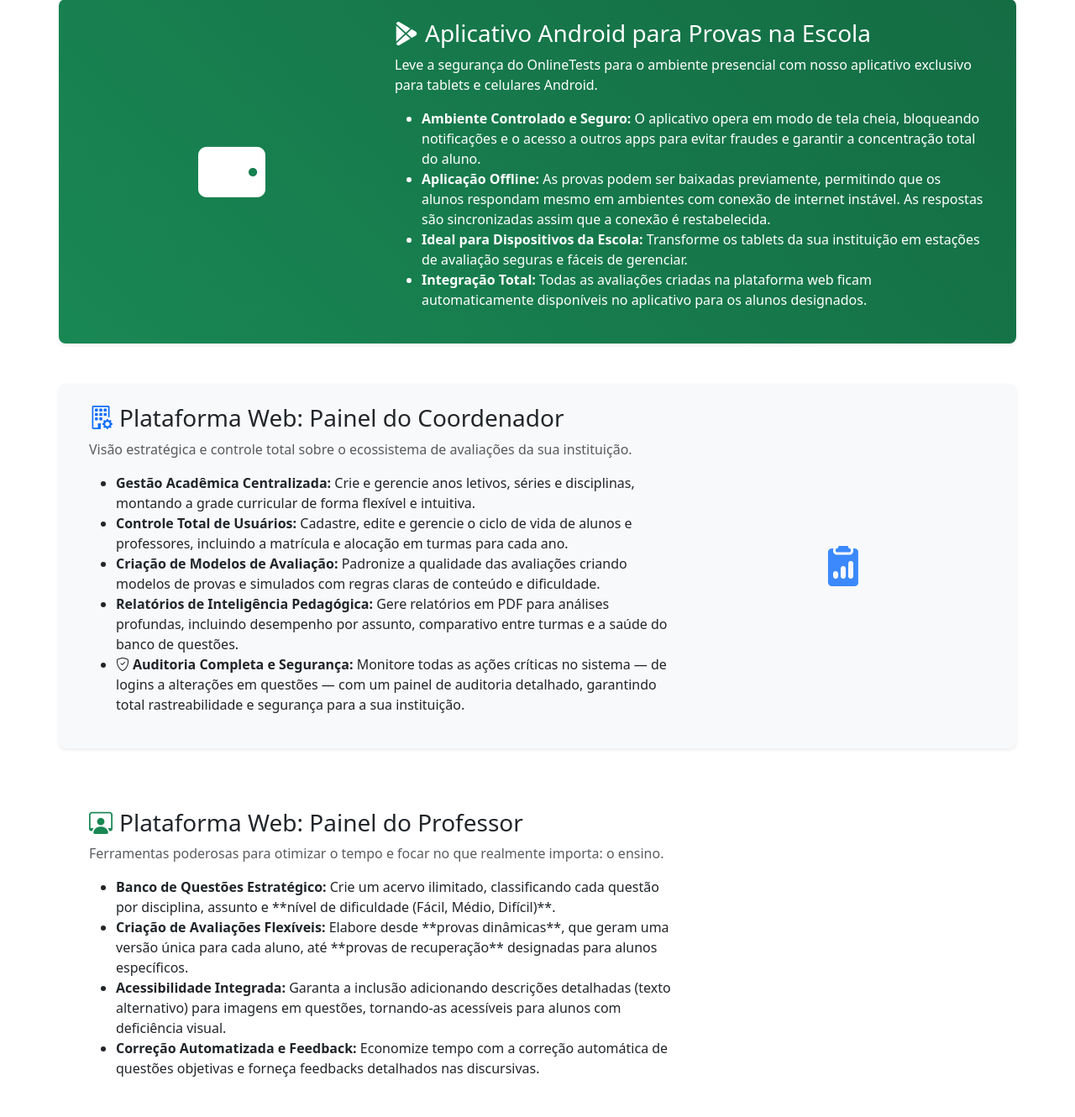
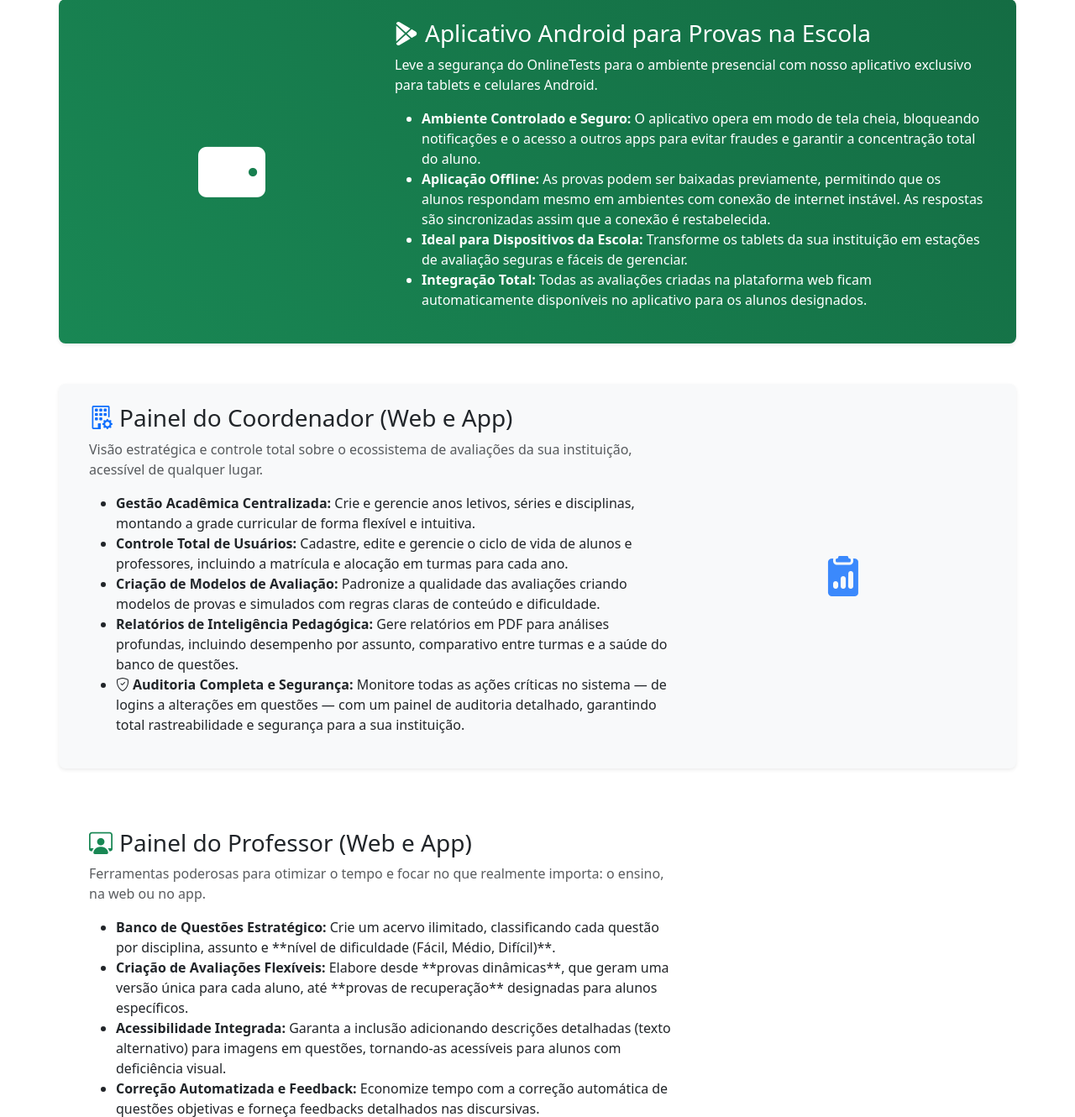
Before and after one commit to ManoelJoseFeitosa/onlinetests, a Flask app: page /funcionalidades in a window 1280 px wide. Shown: the part 544-1874 px from the top of the page at 84% size. Run offline with Flask 3, Linux system fonts and the light colour scheme.

Commit message:
Alteração funcionalidades e imagem do app

```diff
--- a/site/templates/funcionalidades.html
+++ b/site/templates/funcionalidades.html
@@ -55,8 +55,8 @@
     <!-- =================================================================== -->
     <div class="row align-items-center mb-5 bg-light p-4 rounded-3 shadow-sm">
         <div class="col-md-8">
-            <h3><i class="bi bi-building-gear me-2 text-primary"></i>Plataforma Web: Painel do Coordenador</h3>
-            <p class="text-muted">Visão estratégica e controle total sobre o ecossistema de avaliações da sua instituição.</p>
+            <h3><i class="bi bi-building-gear me-2 text-primary"></i>Painel do Coordenador (Web e App)</h3>
+            <p class="text-muted">Visão estratégica e controle total sobre o ecossistema de avaliações da sua instituição, acessível de qualquer lugar.</p>
             <ul>
                 <li><strong>Gestão Acadêmica Centralizada:</strong> Crie e gerencie anos letivos, séries e disciplinas, montando a grade curricular de forma flexível e intuitiva.</li>
                 <li><strong>Controle Total de Usuários:</strong> Cadastre, edite e gerencie o ciclo de vida de alunos e professores, incluindo a matrícula e alocação em turmas para cada ano.</li>
@@ -78,8 +78,8 @@
             <i class="bi bi-pencil-ruler feature-icon text-success"></i>
         </div>
         <div class="col-md-8 order-md-1">
-            <h3><i class="bi bi-person-workspace me-2 text-success"></i>Plataforma Web: Painel do Professor</h3>
-            <p class="text-muted">Ferramentas poderosas para otimizar o tempo e focar no que realmente importa: o ensino.</p>
+            <h3><i class="bi bi-person-workspace me-2 text-success"></i>Painel do Professor (Web e App)</h3>
+            <p class="text-muted">Ferramentas poderosas para otimizar o tempo e focar no que realmente importa: o ensino, na web ou no app.</p>
             <ul>
                 <li><strong>Banco de Questões Estratégico:</strong> Crie um acervo ilimitado, classificando cada questão por disciplina, assunto e **nível de dificuldade (Fácil, Médio, Difícil)**.</li>
                 <li><strong>Criação de Avaliações Flexíveis:</strong> Elabore desde **provas dinâmicas**, que geram uma versão única para cada aluno, até **provas de recuperação** designadas para alunos específicos.</li>
--- a/site/templates/home_vendas.html
+++ b/site/templates/home_vendas.html
@@ -58,7 +58,7 @@
             <div class="text-center app-highlight p-5 rounded-3 shadow-sm my-5">
                 <div class="row align-items-center">
                     <div class="col-md-3 text-center mb-4 mb-md-0">
-                        <img src="{{ url_for('static', filename='images/android-logo.png') }}" alt="Logo Android" style="width: 120px; height: auto;">
+                        <img src="{{ url_for('static', filename='images/telacoordenadortablete10.png') }}" alt="Logo Android" style="width: 120px; height: auto;">
                     </div>
                     <div class="col-md-9 text-md-start">
                         <h3 class="fw-bold">Conheça nosso App para Aplicação de Provas</h3>
```
Also changed, not shown: site/static/images/telacoordenadortablete10.png (added), 1 other file.
